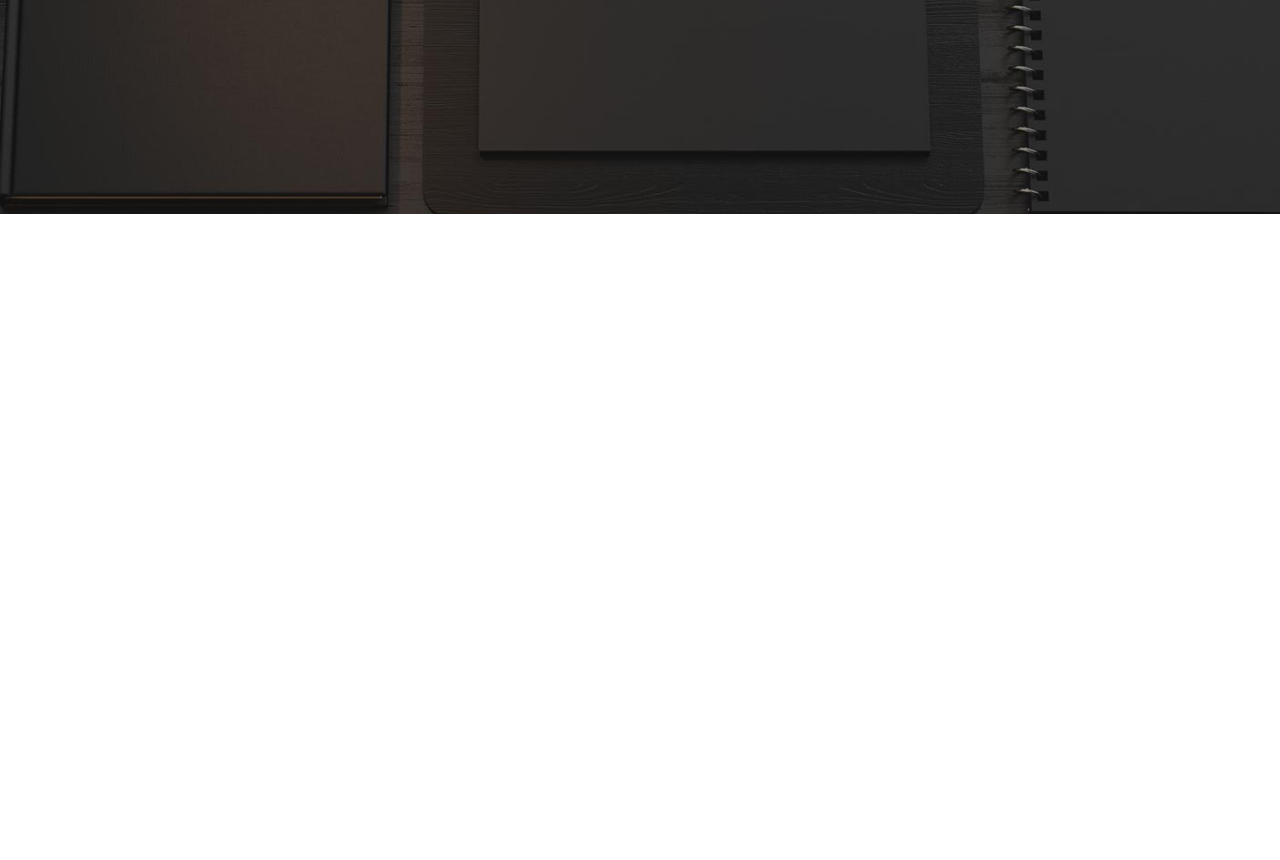
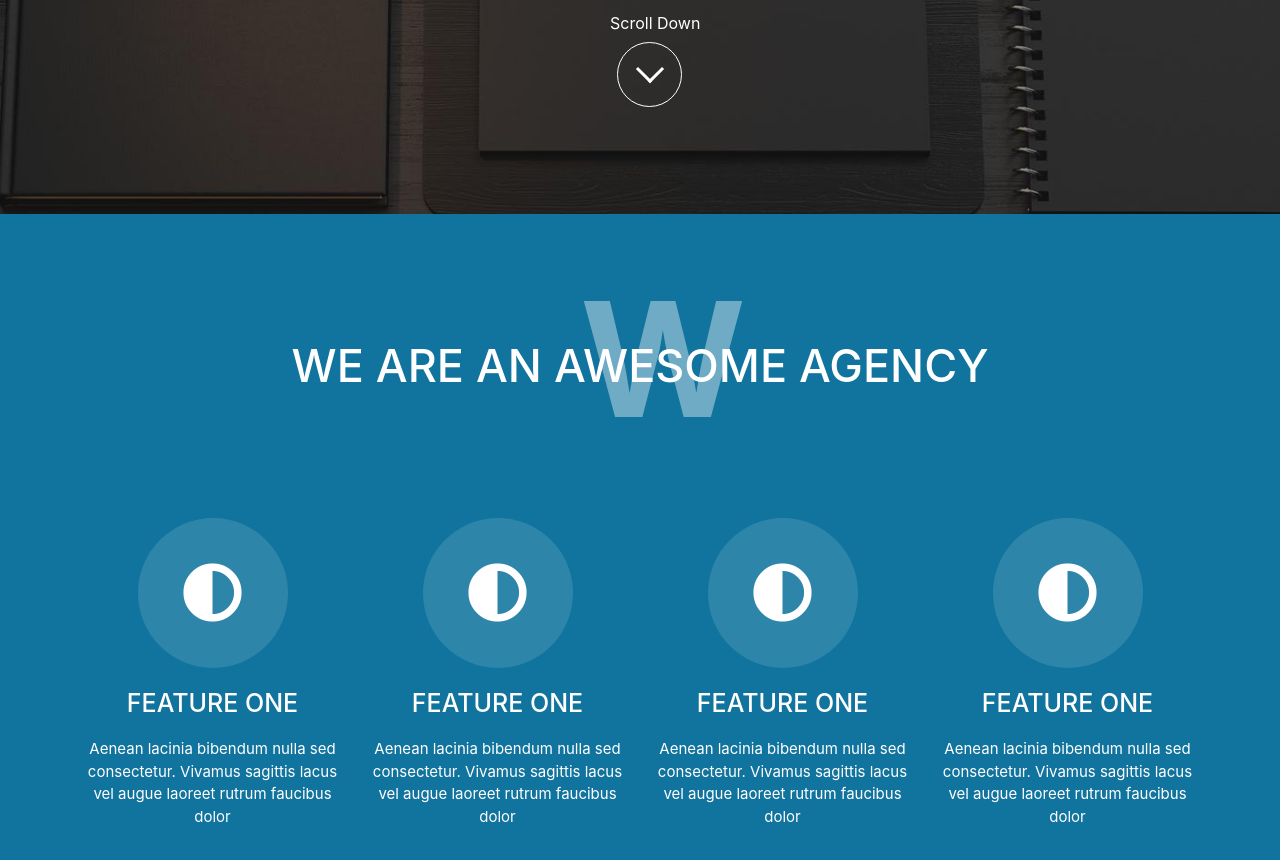
Before and after one commit to Watary/layout_1, a plain HTML site: page index.html in a window 1280 px wide. Shown: the part 586-1446 px from the top of the page. Before the commit the page ends 800 px from the top, so only its background shows below. Drawn offline with nearby package versions, Linux system fonts and the light colour scheme.

Commit message:
Add section 1

```diff
--- a/css/style.css
+++ b/css/style.css
@@ -45,11 +45,18 @@
 	padding: 0 10px;
 }
 
+.clear_mp{
+	font-size: 0px;
+	padding: 0
+	margin: 0;
+}
+
 header{
 	height: 800px;
 	background: url("/layout_1/image/bg_header.jpg");
 	background-size: cover;
 	background-position: center;
+	position: relative;
 }
 header h1{
 	margin-top: 290px;
@@ -68,3 +75,84 @@ header h3{
 	letter-spacing: 19px;
 	color: #11749e;
 }
+header .scroll_down{
+	position: absolute;
+	bottom: 100px;
+	color: #fff;
+	text-align: center;
+	left: calc(50% - 30px);
+}
+header .scroll_down a{
+	height: 65px;
+	width: 65px;
+	border-color: #fff;
+	border-style: solid;
+	border-width: 1px;
+	display: block;
+	border-radius: 50%;
+	position: relative;
+	margin: 7px;
+}
+header .scroll_down a:after{
+	height: 20px;
+	width: 20px;
+	border-bottom-color: #fff;
+	border-bottom-style: solid;
+	border-bottom-width: 3px;
+	border-right-color: #fff;
+	border-right-style: solid;
+	border-right-width: 3px;
+	display: block;
+	position: absolute;
+	content: " ";
+	top: 16px;
+	left: 22px;
+	transform: rotate(45deg);
+}
+
+.section_1{
+	background: #11749e;
+	position: relative;
+	padding-bottom: 100px;
+}
+.section_1 .background_logo{
+	position: absolute;
+	color: #fff6;
+	font-size: 160px;
+	left: calc(50% - 60px);
+	top: 25px;
+	font-style: "roboto";
+	font-weight: bold;
+}
+.section_1 h1{
+	text-align: center;
+	font-style: "GothaProMed";
+	text-transform: uppercase;
+	color: #fff;
+	margin: 125px auto;
+	font-size: 45px;
+}
+
+.section_1 .feature .sircl{
+	height: 150px;
+	width: 150px;
+	border-radius: 50%;
+	background: #2e85aa;
+	color: #fff;
+	margin: 0 auto;
+	text-align: center;
+	font-size: 60px;
+	padding-top: 30px;
+}
+.section_1 .feature h1{
+	margin: 0;
+	font-size: 25px;
+	margin-top: 20px
+}
+.section_1 .feature .description{
+	color: #fff;
+	font-style: "GothaProMed";
+	text-align: center;
+	margin-top: 20px;
+	font-size: 15px;
+}
--- a/index.html
+++ b/index.html
@@ -68,8 +68,58 @@
 			<div> </div>
 			<h1>Creatives</h1>
 			<h3>Power by PSDfreebies.com</h3>
+
+			<div class="scroll_down">
+				Scroll Down<br>
+				<a href="#footer"></a>
+			</div>
 		</header>
 
+		<section class="section_1 container-fluid">
+			<div class="clear_mp"> </div>
+			<div class="background_logo">W</div>
+			<h1>We Are An Awesome Agency</h1>
+			<div class="clear_mp"> </div>
+
+			<div class="row">
+				<div class="feature container">
+					<div class="row">
+						<div class="col-lg-3 col-md-6">
+							<div class="sircl"><i class="fas fa-adjust"></i></div>
+							<h1>Feature one</h1>
+							<div class="description">
+								Aenean lacinia bibendum nulla sed consectetur. Vivamus sagittis lacus vel augue laoreet rutrum faucibus dolor
+							</div>
+						</div>
+						<div class="col-lg-3 col-md-6">
+							<div class="sircl"><i class="fas fa-adjust"></i></div>
+							<h1>Feature one</h1>
+							<div class="description">
+								Aenean lacinia bibendum nulla sed consectetur. Vivamus sagittis lacus vel augue laoreet rutrum faucibus dolor
+							</div>
+						</div>
+						<div class="col-lg-3 col-md-6">
+							<div class="sircl"><i class="fas fa-adjust"></i></div>
+							<h1>Feature one</h1>
+							<div class="description">
+								Aenean lacinia bibendum nulla sed consectetur. Vivamus sagittis lacus vel augue laoreet rutrum faucibus dolor
+							</div>
+						</div>
+						<div class="col-lg-3 col-md-6">
+							<div class="sircl"><i class="fas fa-adjust"></i></div>
+							<h1>Feature one</h1>
+							<div class="description">
+								Aenean lacinia bibendum nulla sed consectetur. Vivamus sagittis lacus vel augue laoreet rutrum faucibus dolor
+							</div>
+						</div>
+					</div>
+				</div>
+			</div>
+		</section>
+
+		<footer id="footer">
+
+		</footer>
 
 		<script src="https://code.jquery.com/jquery-3.3.1.slim.min.js" integrity="sha384-q8i/X+965DzO0rT7abK41JStQIAqVgRVzpbzo5smXKp4YfRvH+8abtTE1Pi6jizo" crossorigin="anonymous"></script>
 	    <script src="https://cdnjs.cloudflare.com/ajax/libs/popper.js/1.14.6/umd/popper.min.js" integrity="sha384-wHAiFfRlMFy6i5SRaxvfOCifBUQy1xHdJ/yoi7FRNXMRBu5WHdZYu1hA6ZOblgut" crossorigin="anonymous"></script>
```
